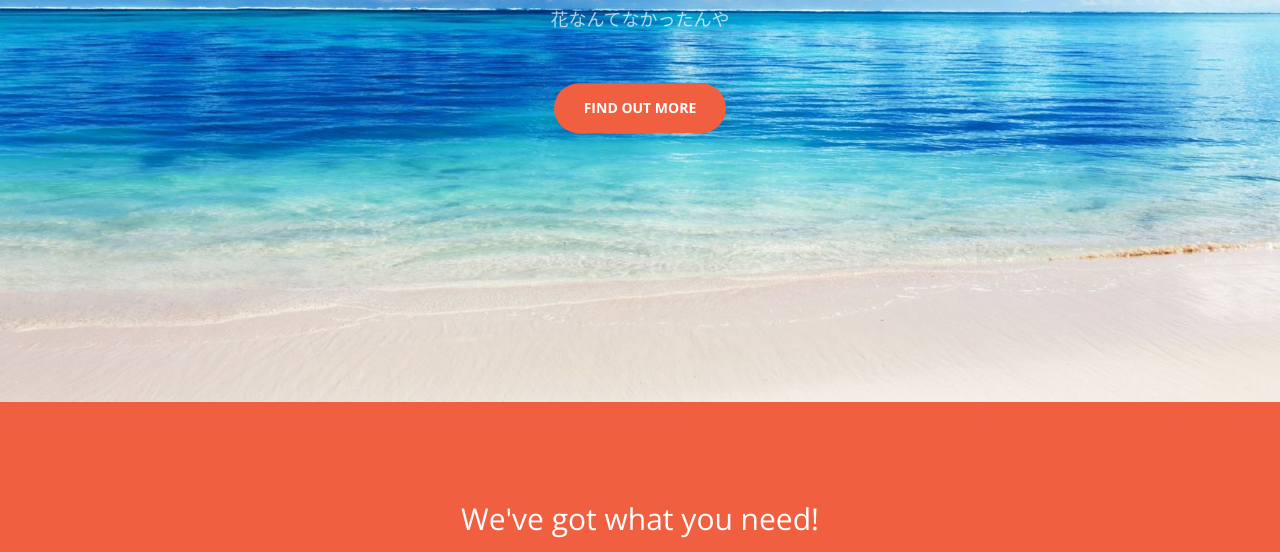
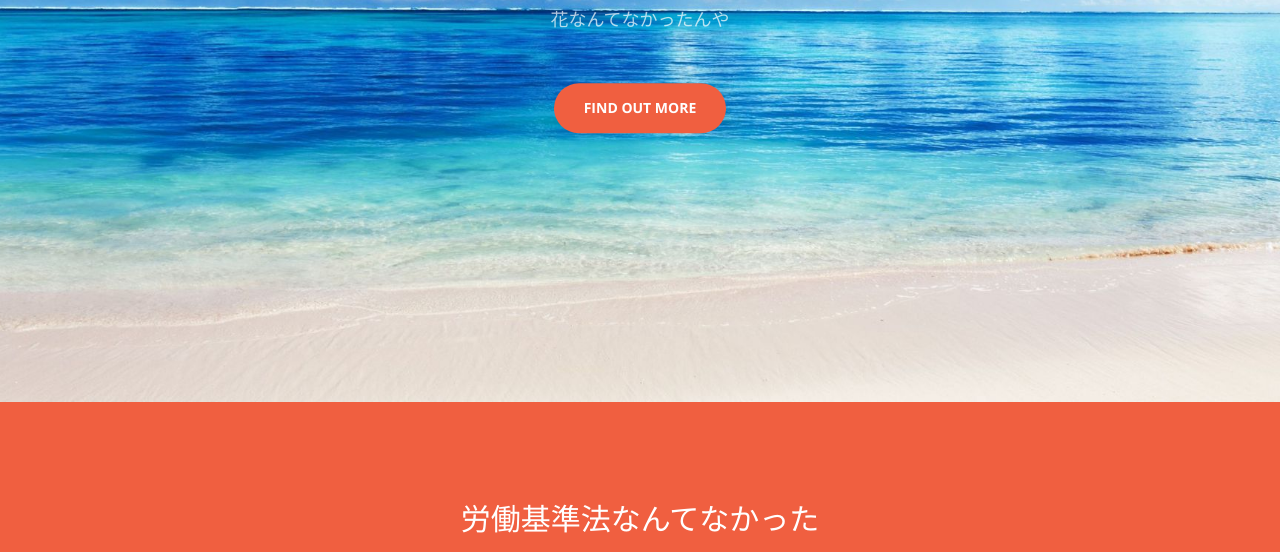
Before and after one commit to tera911/mizunyan, a plain HTML site: page index.html in a window 1280 px wide. Shown: the part 398-950 px from the top of the page. Drawn offline with nearby package versions, Linux system fonts and the light colour scheme.

Commit message:
<h2>のWe've got...を変更#2 closed #2

```diff
--- a/index.html
+++ b/index.html
@@ -1,5 +1,7 @@
 <!DOCTYPE html>
 <html lang="en">
+
+
 
 <head>
 
@@ -86,7 +88,7 @@
         <div class="container">
             <div class="row">
                 <div class="col-lg-8 col-lg-offset-2 text-center">
-                    <h2 class="section-heading">We've got what you need!</h2>
+                    <h2 class="section-heading">労働基準法なんてなかった</h2>
                     <hr class="light">
                     <p class="text-faded">Start Bootstrap can help you build better websites using the Bootstrap CSS framework! Just download your template and start going, no strings attached!</p>
                     <a href="#" class="btn btn-default btn-xl">Get Started!</a>
```
